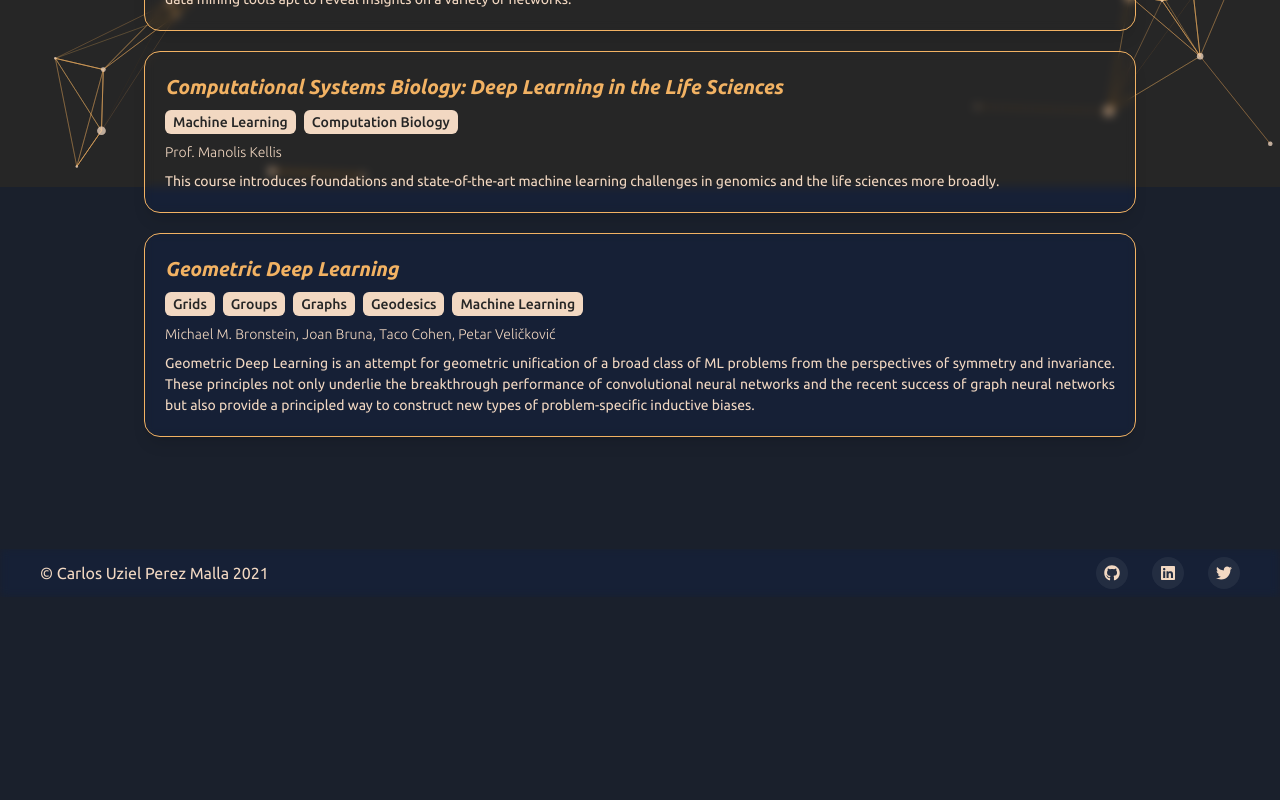
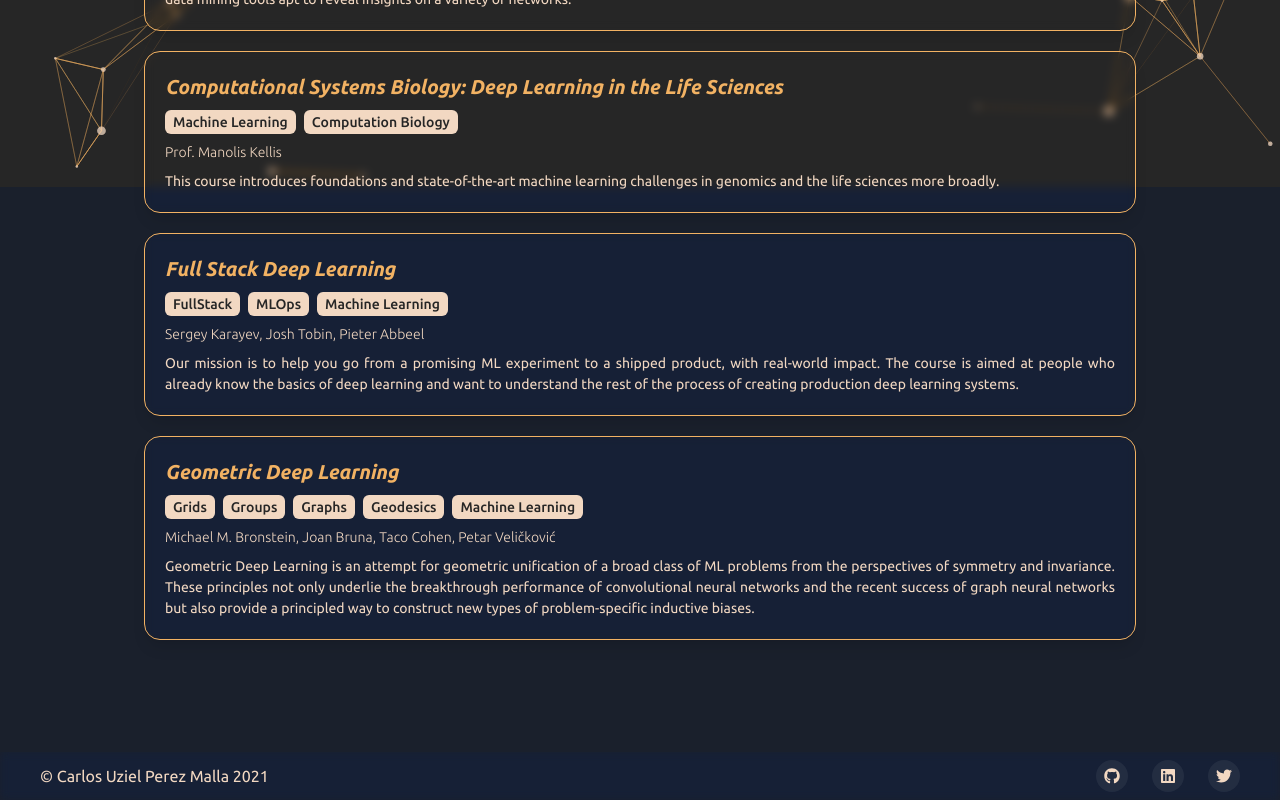
Before and after one commit to CarlosUziel/carlosuziel-pm, a Next.js app: page /bibliography in a window 1280 px wide. Shown: the part 613-1413 px from the top of the page. Before the commit the page ends 1210 px from the top, so only its background shows below. Built offline with nearby package versions, Linux system fonts and the light colour scheme.

Commit message:
added new books, courses and a tool

```diff
--- a/src/data/bibliography.ts
+++ b/src/data/bibliography.ts
@@ -38,6 +38,15 @@ const Bibs: BibType[] = [
     name: `Geometric Deep Learning`,
     author: `Michael M. Bronstein, Joan Bruna, Taco Cohen, Petar Veličković`,
     description: `Geometric Deep Learning is an attempt for geometric unification of a broad class of ML problems from the perspectives of symmetry and invariance. These principles not only underlie the breakthrough performance of convolutional neural networks and the recent success of graph neural networks but also provide a principled way to construct new types of problem-specific inductive biases.`,
+  },
+  {
+    id: `full_stack_deep_learning`,
+    category: [`courses`],
+    link: `https://fullstackdeeplearning.com/`,
+    labels: [`FullStack`, `MLOps`, `Machine Learning`],
+    name: `Full Stack Deep Learning`,
+    author: `Sergey Karayev, Josh Tobin, Pieter Abbeel`,
+    description: `Our mission is to help you go from a promising ML experiment to a shipped product, with real-world impact. The course is aimed at people who already know the basics of deep learning and want to understand the rest of the process of creating production deep learning systems.`,
   },
   // books
   {
@@ -94,5 +103,42 @@ const Bibs: BibType[] = [
     author: `Albert-László Barabási`,
     description: `The power of network science, the beauty of network visualization.`,
   },
+  {
+    id: `statistical_learning`,
+    category: [`books`],
+    link: `https://www.statlearning.com/`,
+    labels: [`Statistics`, `R`],
+    name: `An Introduction to Statistical Learning (2nd Edition)`,
+    author: `Gareth James, Daniela Witten, Trevor Hastie, Rob Tibshirani`,
+    description: `As the scale and scope of data collection continue to increase across virtually all fields, statistical learning has become a critical toolkit for anyone who wishes to understand data. An Introduction to Statistical Learning provides a broad and less technical treatment of key topics in statistical learning. Each chapter includes an R lab. This book is appropriate for anyone who wishes to use contemporary tools for data analysis.`,
+  },
+  {
+    id: `interpretable_ml`,
+    category: [`books`],
+    link: `https://christophm.github.io/interpretable-ml-book/`,
+    labels: [`Interpretable`, `Machine Learning`],
+    name: `Interpretable Machine Learning: A Guide for Making Black Box Models Explainable`,
+    author: `Christoph Molnar`,
+    description: `Machine learning has great potential for improving products, processes and research. But computers usually do not explain their predictions which is a barrier to the adoption of machine learning. This book is about making machine learning models and their decisions interpretable.`,
+  },
+  {
+    id: `computational_genomics`,
+    category: [`books`],
+    link: `https://compgenomr.github.io/book/`,
+    labels: [`Computational Biology`, `Genomics`, `R`],
+    name: `Computational Genomics with R`,
+    author: `Altuna Akalin`,
+    description: `The aim of this book is to provide the fundamentals for data analysis for genomics. We developed this book based on the computational genomics courses we are giving every year. We have had invariably an interdisciplinary audience with backgrounds from physics, biology, medicine, math, computer science or other quantitative fields. We want this book to be a starting point for computational genomics students and a guide for further data analysis in more specific topics in genomics. This is why we tried to cover a large variety of topics from programming to basic genome biology. As the field is interdisciplinary, it requires different starting points for people with different backgrounds. A biologist might skip sections on basic genome biology and start with R programming, whereas a computer scientist might want to start with genome biology. In the same manner, a more experienced person might want to refer to this book when needing to do a certain type of analysis, but having no prior experience.`,
+  },
+  // other
+  {
+    id: `collegue_compendium`,
+    category: [`other`],
+    link: `https://collegecompendium.org/`,
+    labels: [`Courses Collection`, `Texbooks`, `Computer Science`],
+    name: `Collegue Compendium`,
+    author: `College Compendium Nonprofit Corporation`,
+    description: `Audit Over 1000 CS Classes from Top Universities. Learn at your own pace with a curated collection of free and open source computer science resources from top colleges`,
+  },
 ];
 export default Bibs;
```
Also changed, not shown: src/components/ToolCard/ToolCard.tsx (+1 -7 lines), src/data/tools.ts (+13 -1 lines), public/static/images/toolImages/biorender.png (added).
